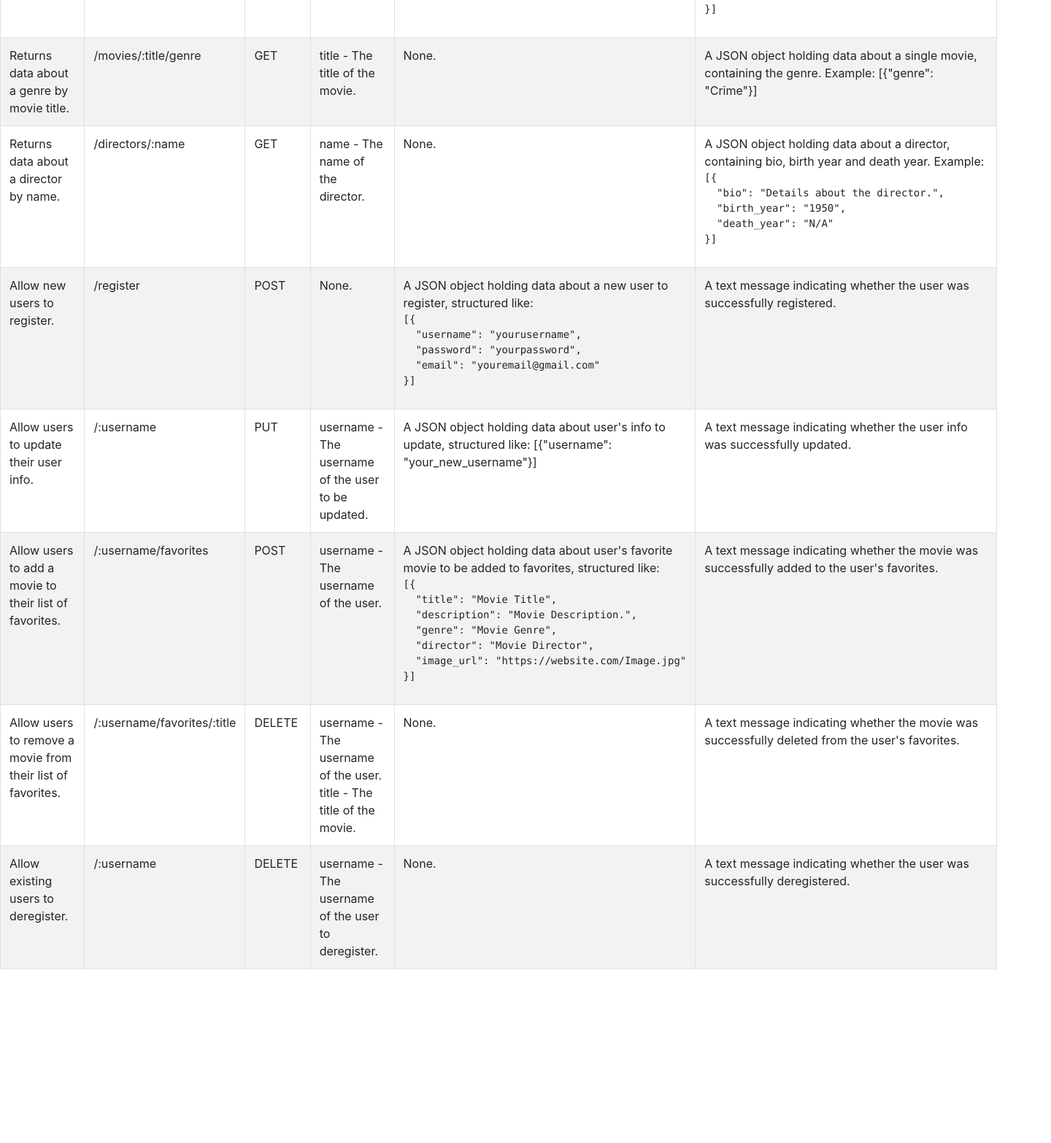
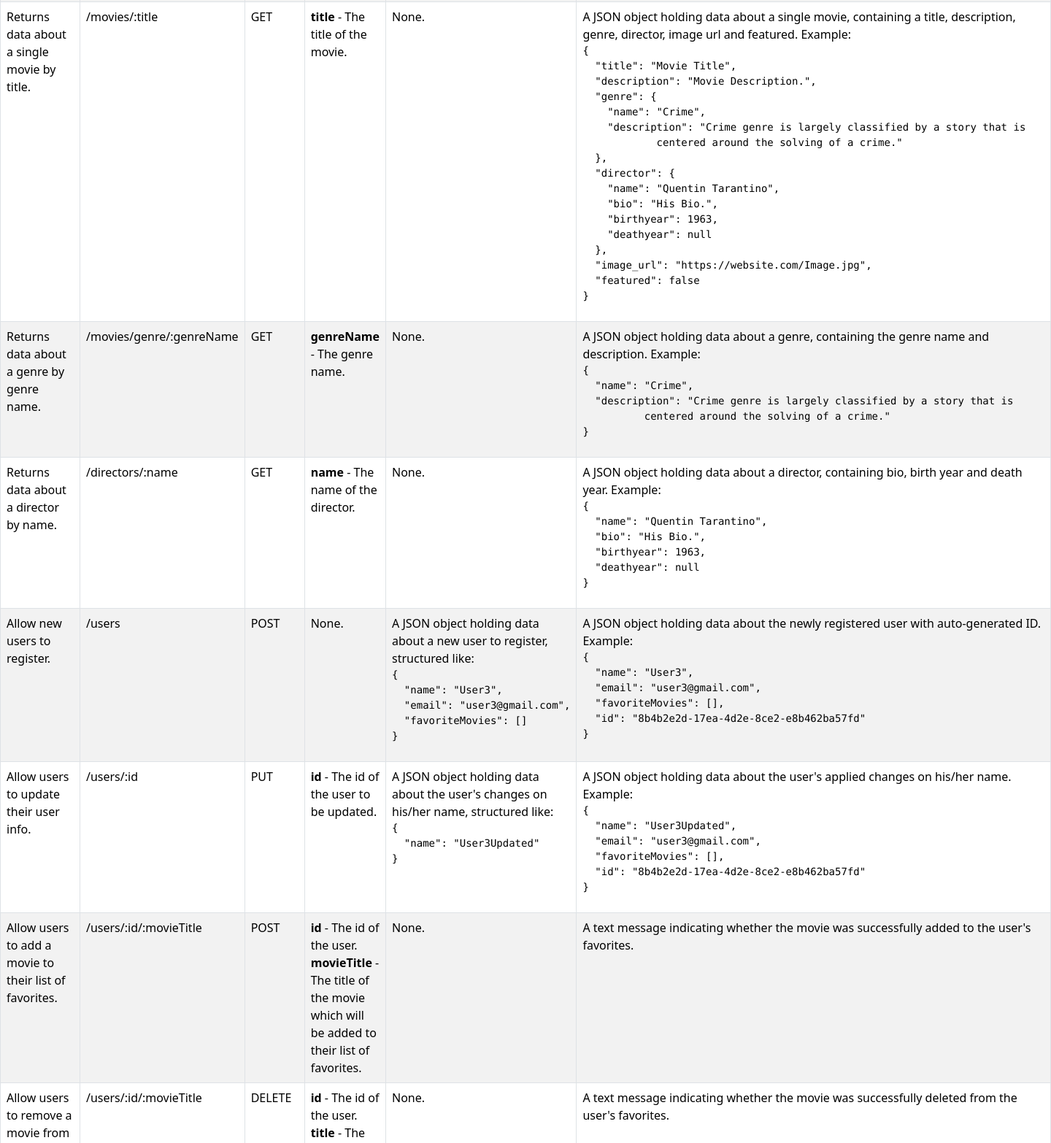
Before and after one commit to Christheoguipo/retro-movie-vault-api, a website: page public/documentation.html in a window 1280 px wide. Shown: the part 615-2181 px from the top of the page at 73% size, 1440 px wide, since content can reach past the window. Before the commit the page ends 1959 px from the top, so only its background shows below. Drawn offline with nearby package versions, Linux system fonts and the light colour scheme.

Commit message:
Update documentation.html
- Modify the documentation accordingly.

```diff
--- a/public/documentation.html
+++ b/public/documentation.html
@@ -4,14 +4,15 @@
   <meta charset="UTF-8">
   <meta name="viewport" content="width=device-width, initial-scale=1.0">
   <title>Documentation</title>
-  <link rel="stylesheet" href="https://cdn.jsdelivr.net/npm/bootstrap@4.0.0/dist/css/bootstrap.min.css" integrity="sha384-Gn5384xqQ1aoWXA+058RXPxPg6fy4IWvTNh0E263XmFcJlSAwiGgFAW/dAiS6JXm" crossorigin="anonymous">
+  <link href="https://cdn.jsdelivr.net/npm/bootstrap@5.3.2/dist/css/bootstrap.min.css" rel="stylesheet" integrity="sha384-T3c6CoIi6uLrA9TneNEoa7RxnatzjcDSCmG1MXxSR1GAsXEV/Dwwykc2MPK8M2HN" crossorigin="anonymous">
+
 </head>
 <body>
   <h1>Retro Movie Vault API Documentation</h1>
   <p>This API provides a list of information about classic movies, directors and genres.</p>
 
   <table class="table table-striped table-bordered">
-    <thead class="thead-dark">
+    <thead>
       <tr>
         <th style="width: 250px;" scope="col">Description</th>
         <th scope="col">URL</th>
@@ -30,124 +31,190 @@
         <td>None.</td>
         <td>A JSON object holding data about all the movies. Example:
 <pre>
-[{
-  "title": "Movie Title",
-  "description": "Movie Description.",
-  "genre": "Crime",
-  "director": "Quentin Tarantino",
-  "image_url": "https://website.com/Image.jpg"
-}]
+[
+  {
+    "title": "Movie Title",
+    "description": "Movie Description.",
+    "genre": {
+      "name": "Crime",
+      "description": "Crime genre is largely classified by a story that is
+              centered around the solving of a crime."
+    },
+    "director": {
+      "name": "Quentin Tarantino",
+      "bio": "His Bio.",
+      "birthyear": 1963,
+      "deathyear": null
+    },
+    "image_url": "https://website.com/Image.jpg",
+    "featured": false
+  },
+]
 </pre>
         </td>
       </tr>
+
+
       <tr>
         <td>Returns data about a single movie by title.</td>
         <td style="white-space: nowrap;">/movies/:title</td>
         <td>GET</td>
-        <td>title - The title of the movie.</td>
+        <td><span class="fw-bold">title</span> - The title of the movie.</td>
         <td>None.</td>
-        <td>A JSON object holding data about a single movie, containing a title, description, genre, director and image url. Example:
+        <td>A JSON object holding data about a single movie, containing a title, description, genre, director, image url and featured. Example:
 <pre>
-[{
+{
   "title": "Movie Title",
   "description": "Movie Description.",
-  "genre": "Crime",
-  "director": "Quentin Tarantino",
-  "image_url": "https://website.com/Image.jpg"
-}]
+  "genre": {
+    "name": "Crime",
+    "description": "Crime genre is largely classified by a story that is
+            centered around the solving of a crime."
+  },
+  "director": {
+    "name": "Quentin Tarantino",
+    "bio": "His Bio.",
+    "birthyear": 1963,
+    "deathyear": null
+  },
+  "image_url": "https://website.com/Image.jpg",
+  "featured": false
+}
 </pre>
         </td>
       </tr>
+
+
       <tr>
-        <td>Returns data about a genre by movie title.</td>
-        <td style="white-space: nowrap;">/movies/:title/genre</td>
+        <td>Returns data about a genre by genre name.</td>
+        <td style="white-space: nowrap;">/movies/genre/:genreName</td>
         <td>GET</td>
-        <td>title - The title of the movie.</td>
+        <td><span class="fw-bold">genreName</span> - The genre name.</td>
         <td>None.</td>
-        <td>A JSON object holding data about a single movie, containing the genre. Example:
-          [{"genre": "Crime"}]
+        <td>A JSON object holding data about a genre, containing the genre name and description. Example:
+<pre>
+{
+  "name": "Crime",
+  "description": "Crime genre is largely classified by a story that is
+          centered around the solving of a crime."
+}
+</pre>
         </td>
       </tr>
+
+
       <tr>
         <td>Returns data about a director by name.</td>
         <td style="white-space: nowrap;">/directors/:name</td>
         <td>GET</td>
-        <td>name - The name of the director.</td>
+        <td><span class="fw-bold">name</span> - The name of the director.</td>
         <td>None.</td>
         <td>A JSON object holding data about a director, containing bio, birth year and death year. Example:
-<pre>[{
-  "bio": "Details about the director.",
-  "birth_year": "1950",
-  "death_year": "N/A"
-}]</pre>
+<pre>
+{
+  "name": "Quentin Tarantino",
+  "bio": "His Bio.",
+  "birthyear": 1963,
+  "deathyear": null
+}
+</pre>
         </td>
       </tr>
+
+
       <tr>
         <td>Allow new users to register.</td>
-        <td style="white-space: nowrap;">/register</td>
+        <td style="white-space: nowrap;">/users</td>
         <td>POST</td>
         <td>None.</td>
         <td>A JSON object holding data about a new user to register, structured like:
 <pre>
-[{
-  "username": "yourusername",
-  "password": "yourpassword",
-  "email": "youremail@gmail.com"
-}]
+{
+  "name": "User3",
+  "email": "user3@gmail.com",
+  "favoriteMovies": []
+}
 </pre>
         </td>
-        <td>A text message indicating whether the user was successfully registered.</td>
+        <td>A JSON object holding data about the newly registered user with auto-generated ID. Example:
+<pre>
+{
+  "name": "User3",
+  "email": "user3@gmail.com",
+  "favoriteMovies": [],
+  "id": "8b4b2e2d-17ea-4d2e-8ce2-e8b462ba57fd"
+}
+</pre>
+        </td>
       </tr>
+
+
       <tr>
         <td>Allow users to update their user info.</td>
-        <td style="white-space: nowrap;">/:username</td>
+        <td style="white-space: nowrap;">/users/:id</td>
         <td>PUT</td>
-        <td>username - The username of the user to be updated.</td>
-        <td>A JSON object holding data about user's info to update, structured like:
-          [{"username": "your_new_username"}]
+        <td><span class="fw-bold">id</span> - The id of the user to be updated.</td>
+        <td>A JSON object holding data about the user's changes on his/her name, structured like:
+<pre>
+{
+  "name": "User3Updated"
+}
+</pre>
         </td>
-        <td>A text message indicating whether the user info was successfully updated.</td>
+        <td>A JSON object holding data about the user's applied changes on his/her name. Example:
+<pre>
+{
+  "name": "User3Updated",
+  "email": "user3@gmail.com",
+  "favoriteMovies": [],
+  "id": "8b4b2e2d-17ea-4d2e-8ce2-e8b462ba57fd"
+}
+</pre>
+        </td>
       </tr>
+
+
       <tr>
         <td>Allow users to add a movie to their list of favorites.</td>
-        <td style="white-space: nowrap;">/:username/favorites</td>
+        <td style="white-space: nowrap;">/users/:id/:movieTitle</td>
         <td>POST</td>
-        <td>username - The username of the user.</td>
-        <td>A JSON object holding data about user's favorite movie to be added to favorites, structured like:
-<pre>
-[{
-  "title": "Movie Title",
-  "description": "Movie Description.",
-  "genre": "Movie Genre",
-  "director": "Movie Director",
-  "image_url": "https://website.com/Image.jpg"
-}]
-</pre>
+        <td>
+          <span class="fw-bold">id</span> - The id of the user.
+          <br>
+          <span class="fw-bold">movieTitle</span> - The title of the movie which will be added to their list of favorites.
+        </td>
+        <td>None.
         </td>
         <td>A text message indicating whether the movie was successfully added to the user's favorites.</td>
       </tr>
+
+
       <tr>
         <td>Allow users to remove a movie from their list of favorites.</td>
-        <td style="white-space: nowrap;">/:username/favorites/:title</td>
+        <td style="white-space: nowrap;">/users/:id/:movieTitle</td>
         <td>DELETE</td>
         <td>
-            username - The username of the user.
+          <span class="fw-bold">id</span> - The id of the user.
             <br>
-            title - The title of the movie.
+            <span class="fw-bold">title</span> - The title of the movie.
         </td>
         <td>None.</td>
         <td>A text message indicating whether the movie was successfully deleted from the user's favorites.</td>
       </tr>
+
+
       <tr>
         <td>Allow existing users to deregister.</td>
-        <td style="white-space: nowrap;">/:username</td>
+        <td style="white-space: nowrap;">/users/:id</td>
         <td>DELETE</td>
-        <td>username - The username of the user to deregister.
+        <td><span class="fw-bold">id</span> - The id of the user to deregister.
         </td>
         <td>None.</td>
-        <td>A text message indicating whether the user was successfully deregistered.</td>
+        <td>A text message indicating whether the user's email was successfully removed.</td>
       </tr>
     </tbody>
   </table>
+
+  <script src="https://cdn.jsdelivr.net/npm/bootstrap@5.3.2/dist/js/bootstrap.bundle.min.js" integrity="sha384-C6RzsynM9kWDrMNeT87bh95OGNyZPhcTNXj1NW7RuBCsyN/o0jlpcV8Qyq46cDfL" crossorigin="anonymous"></script>
 </body>
 </html>
```
